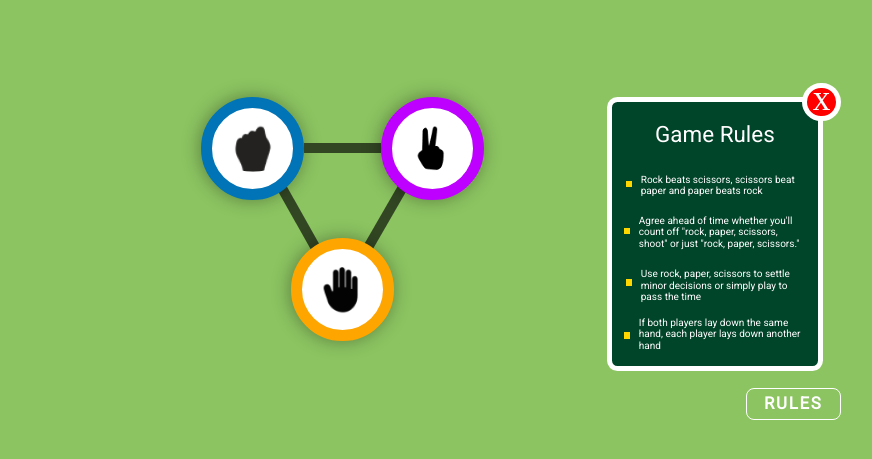
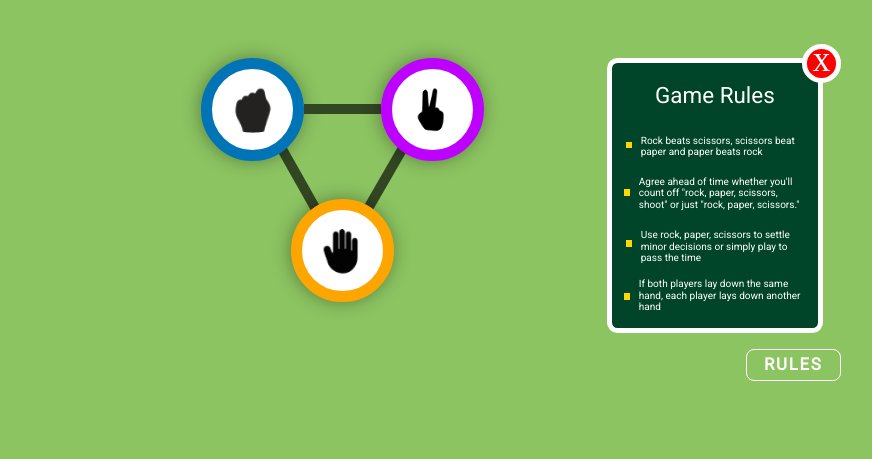
Before and after one commit to amit-does-dev/stone-paper-scissors, a plain HTML site: page rock_paper_scissors/index.html in a window 1280 px wide. Shown: the part 159-618 px from the top of the page, without its empty margins (313-1185 px from the left). Drawn offline with Linux system fonts and the light colour scheme; a web font is replaced by a local one.

```diff
--- a/rock_paper_scissors/styles/style-game-rules.css
+++ b/rock_paper_scissors/styles/style-game-rules.css
@@ -5,7 +5,7 @@
   justify-content: center;
   align-items: center;
   position: absolute;
-  top: 30rem;
+  top: 25rem;
 }
 
 #emptybox,
```
